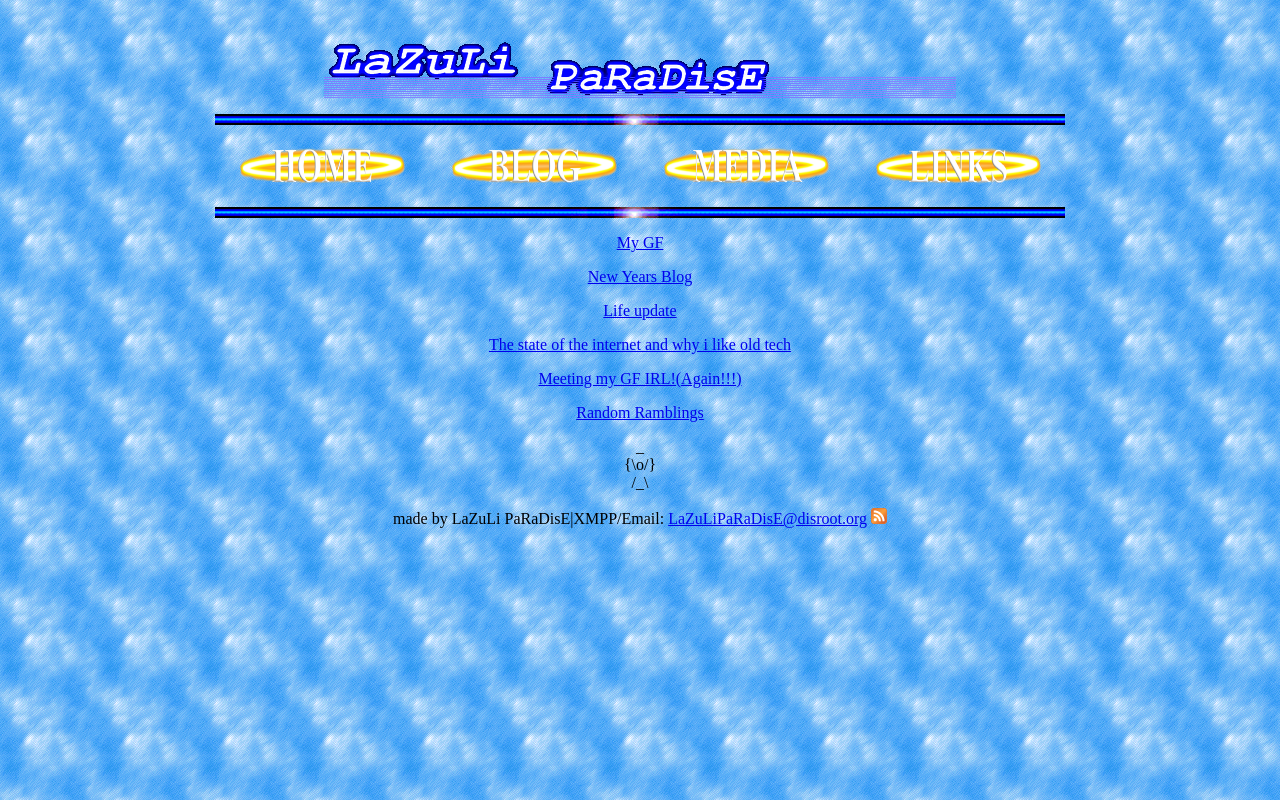
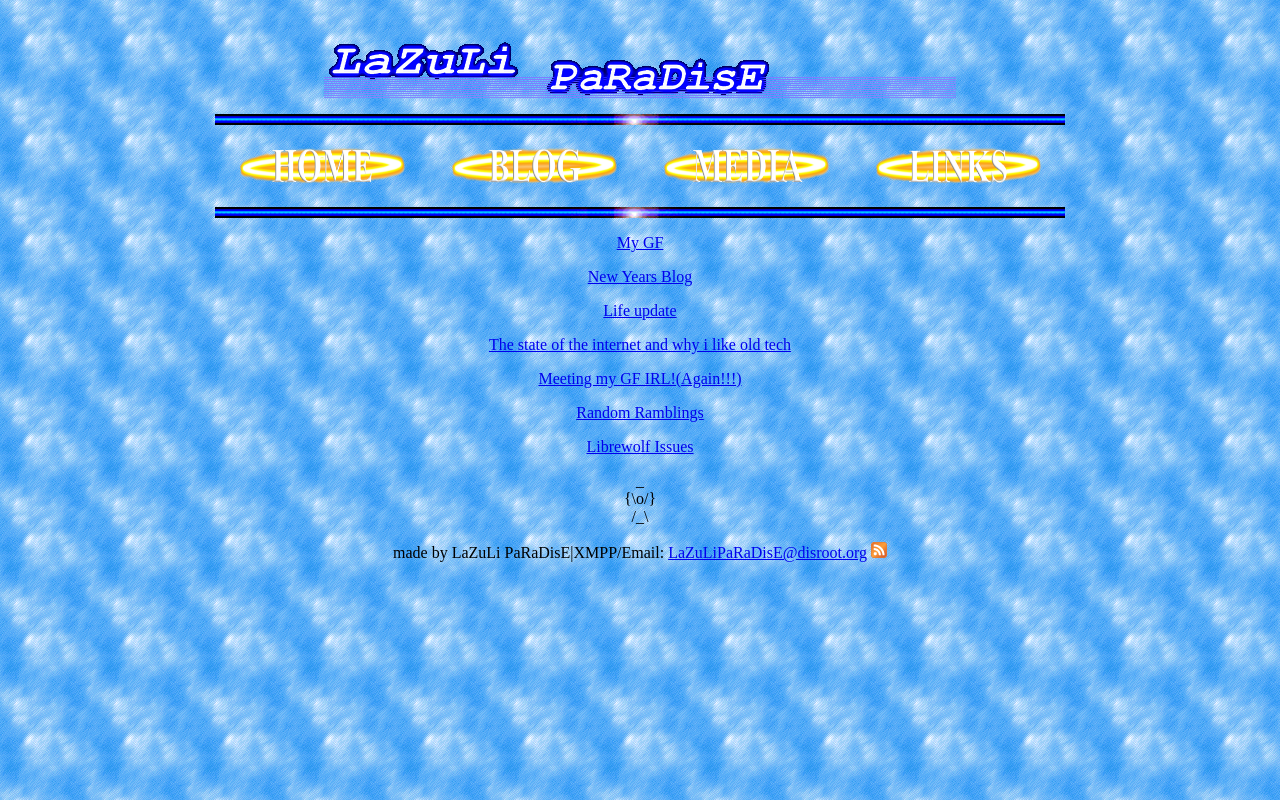
Before and after one commit to LaZuLiPaRaDisE/LaZuLiPaRaDisE.github.io, a plain HTML site: page pers.html in a window 1280 px wide. Drawn offline with Linux system fonts and the light colour scheme.

Commit message:
Update pers.html

```diff
--- a/pers.html
+++ b/pers.html
@@ -54,6 +54,9 @@
 <p> <a href="stateofinternet.html">The state of the internet and why i like old tech</a>  </p>
 <p> <a href="gf2.html">Meeting my GF IRL!(Again!!!)</a>  </p>
 <p> <a href="ramble.html">Random Ramblings</a>  </p>
+<p> <a href="librewolf.html">Librewolf Issues</a>  </p>
+
+
 
 </body>
 	<footer>
```
